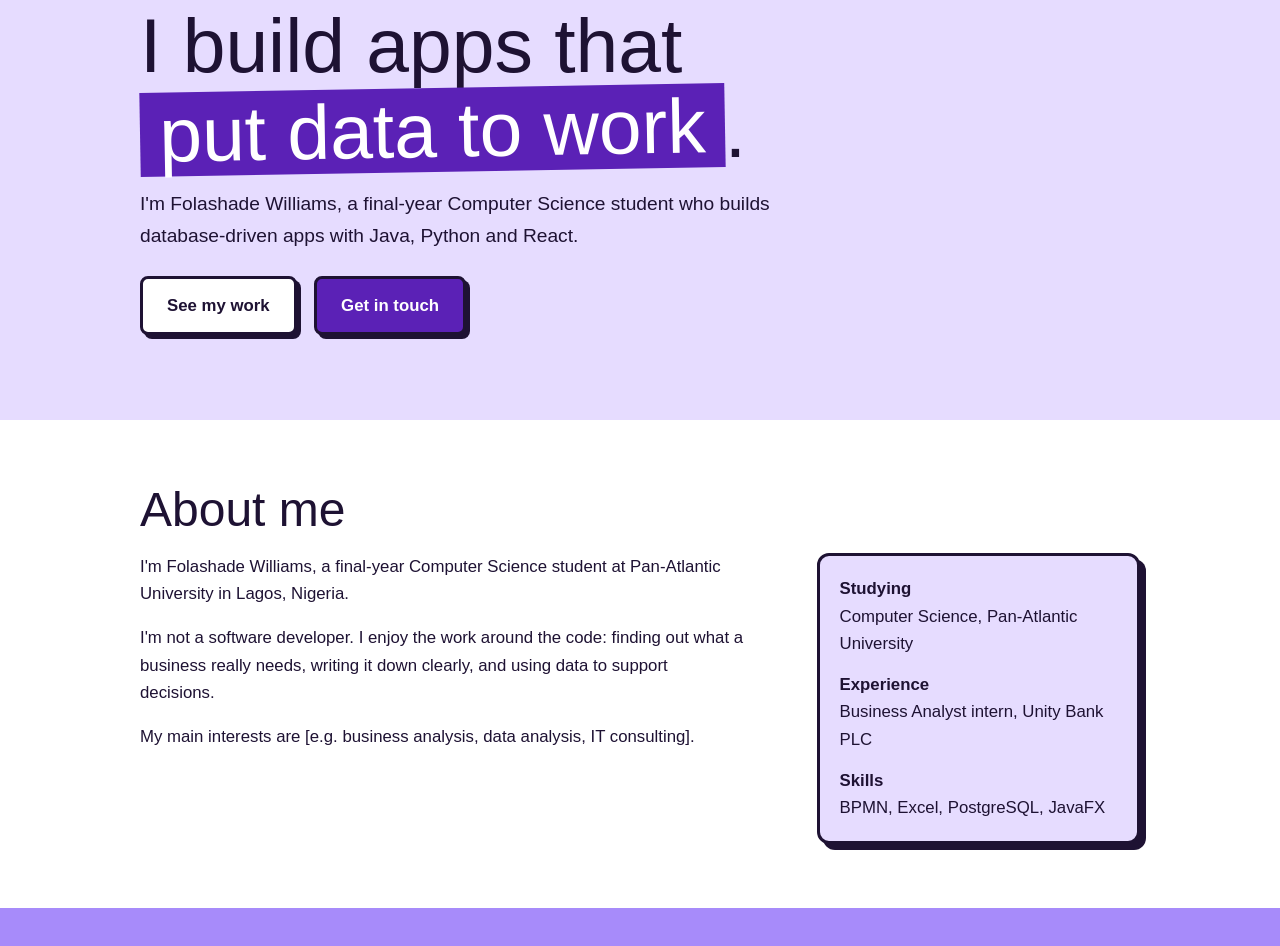
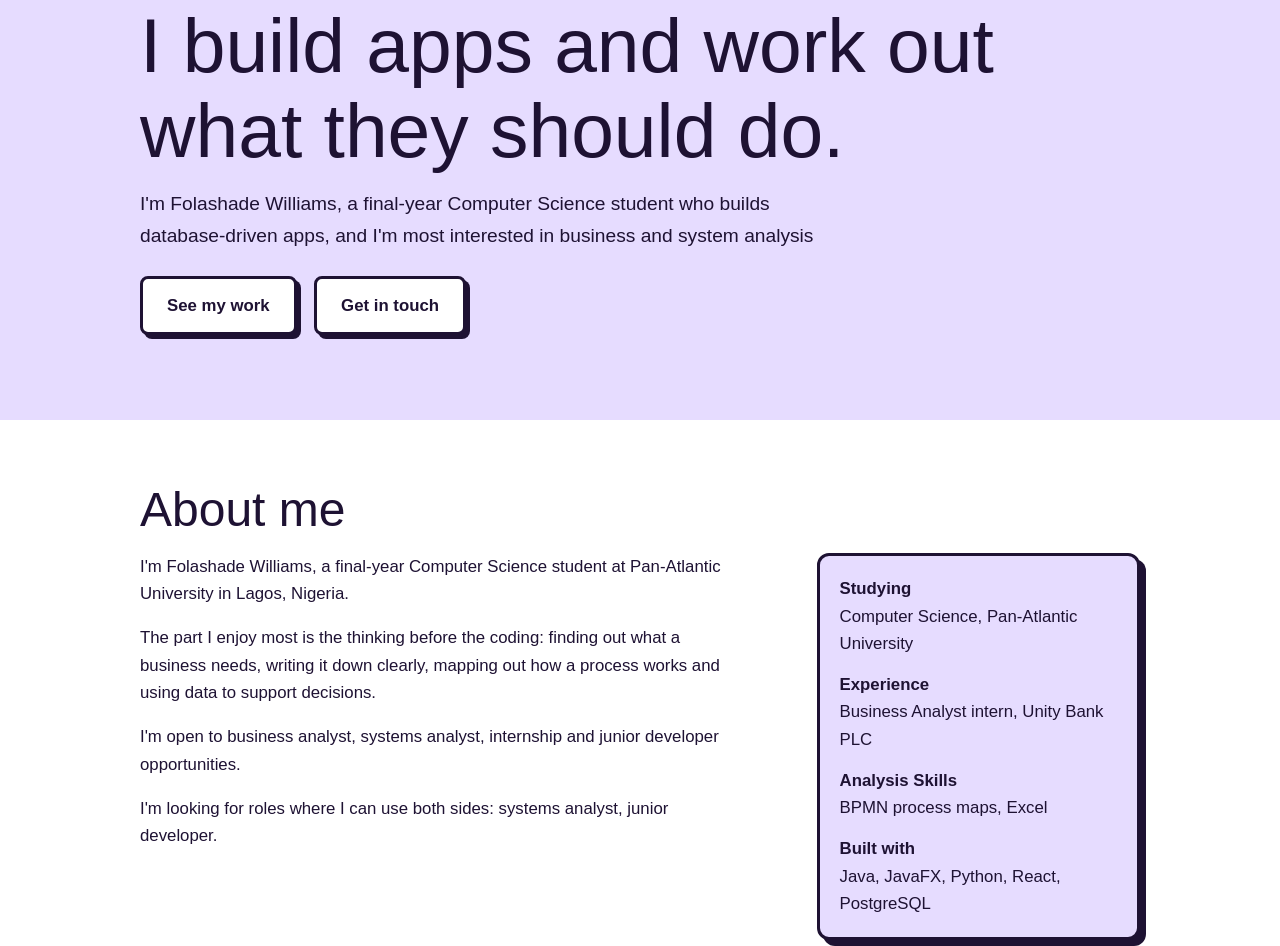
Before and after one commit to folashade-williams1/Portfolio, a website built with Vite: page index.html in a window 1280 px wide. Shown: the part 132-1078 px from the top of the page. Built offline with nearby package versions, Linux system fonts and the light colour scheme; files whose address does not match are found by name.

Commit message:
Final changes to UI and wording

```diff
--- a/index.html
+++ b/index.html
@@ -3,7 +3,7 @@
 <head>
   <meta charset="UTF-8">
   <meta name="viewport" content="width=device-width, initial-scale=1">
-  <title>Folashade Williams | Developer Portfolio</title>
+  <title>Folashade Williams | Developer and Business Analyst</title>
   <link rel="stylesheet" href="/src/style.css">
 </head>
 <body>
@@ -19,10 +19,10 @@
 
   <main>
     <section class="hero">
-      <h1>I build apps that <span class="mark">put data to work</span>.</h1>
-      <p class="intro">I'm Folashade Williams, a final-year Computer Science student who builds database-driven apps with Java, Python and React.</p>
+      <h1>I build apps and work out what they should do.</h1>
+      <p class="intro">I'm Folashade Williams, a final-year Computer Science student who builds database-driven apps, and I'm most interested in business and system analysis</p>
       <a class="btn alt" href="#projects">See my work</a>
-      <a class="btn" href="#contact">Get in touch</a>
+      <a class="btn alt" href="#contact">Get in touch</a>
     </section>
 
     <section id="about">
@@ -31,8 +31,9 @@
       <div class="about-grid">
         <div class="about-text">
           <p>I'm Folashade Williams, a final-year Computer Science student at Pan-Atlantic University in Lagos, Nigeria.</p>
-          <p>I'm not a software developer. I enjoy the work around the code: finding out what a business really needs, writing it down clearly, and using data to support decisions.</p>
-          <p>My main interests are [e.g. business analysis, data analysis, IT consulting].</p>
+          <p>The part I enjoy most is the thinking before the coding: finding out what a business needs, writing it down clearly, mapping out how a process works and using data to support decisions.</p>
+          <p>I'm open to business analyst, systems analyst, internship and junior developer opportunities.</p>
+          <p>I'm looking for roles where I can use both sides: systems analyst, junior developer.</p>
         </div>
 
         <dl class="about-facts">
@@ -42,8 +43,11 @@
           <dt>Experience</dt>
           <dd>Business Analyst intern, Unity Bank PLC</dd>
 
-          <dt>Skills</dt>
-          <dd>BPMN, Excel, PostgreSQL, JavaFX</dd>
+          <dt>Analysis Skills</dt>
+          <dd>BPMN process maps, Excel </dd>
+
+          <dt>Built with</dt>
+          <dd>Java, JavaFX, Python, React, PostgreSQL</dd>
         </dl>
       </div>
     </section>
@@ -86,7 +90,7 @@
 
       <section id="contact">
         <h2>Let's work together</h2>
-        <p>I'm open to junior developer, internship and project opportunities. Send me a message.</p>
+        <p>I'm open to business analyst, systems analyst, internship and junior developer opportunities. Send me a message.</p>
 
         <a class="btn outline" href="mailto:folashadewilliams08@gmail.com">Email me</a>
         <a class="btn outline" href="https://wa.me/2347069602129">Chat on WhatsApp</a>
```
